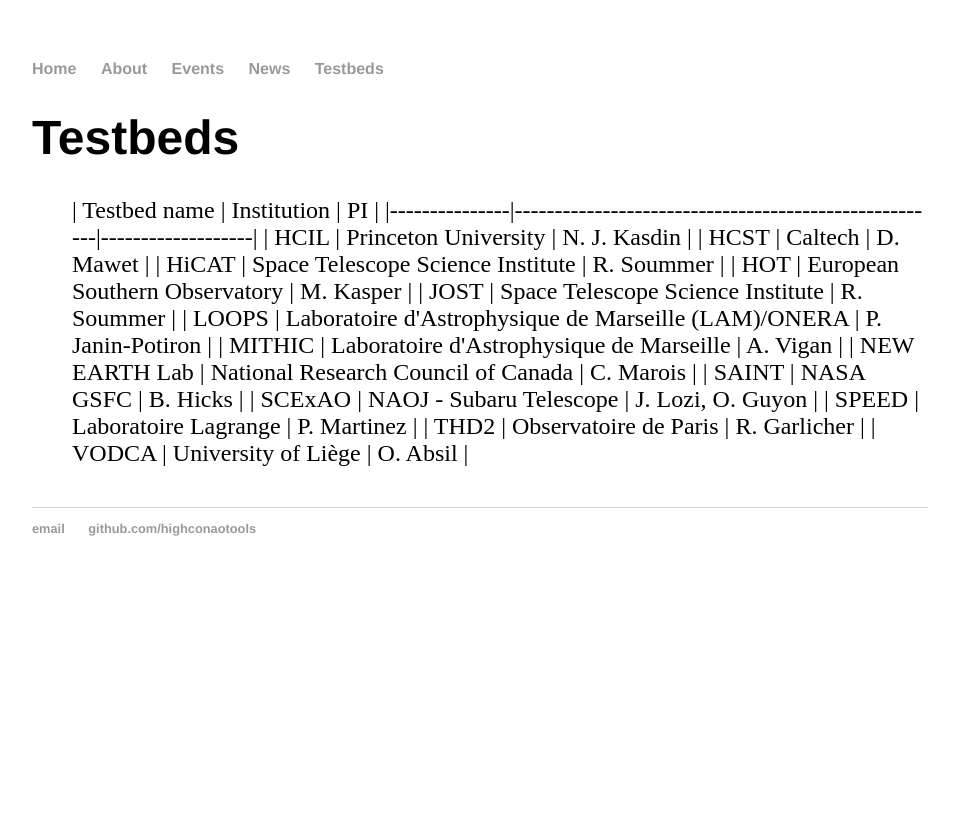
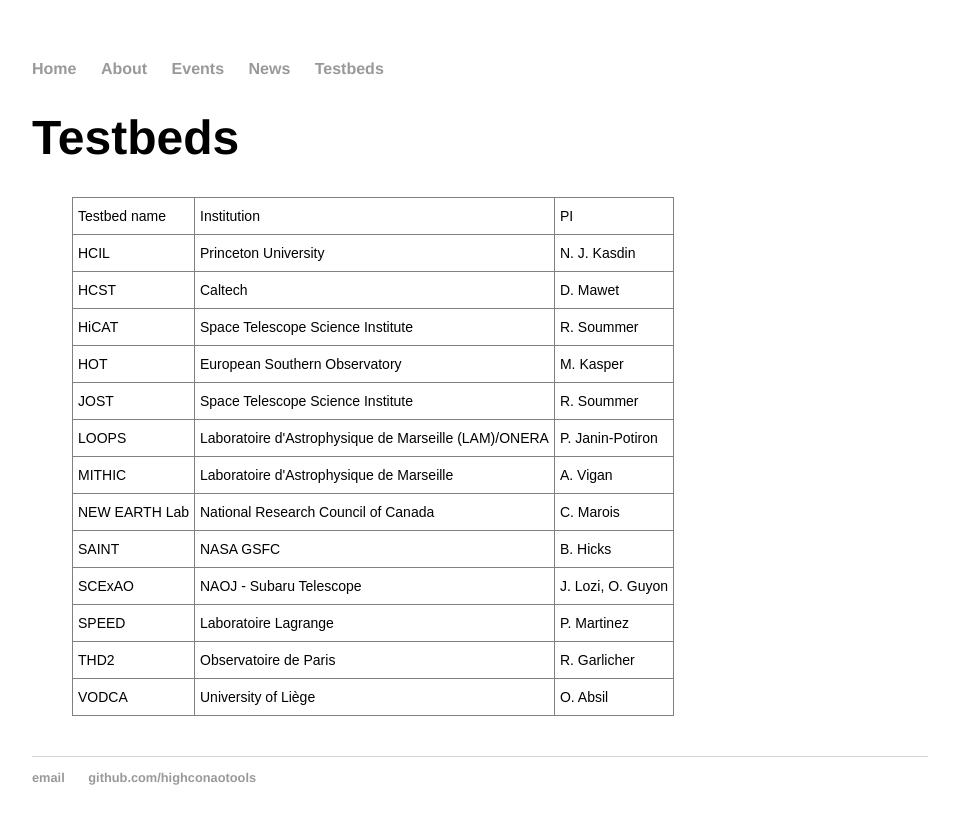
Before and after one commit to highconaotools/highconaotools.github.io, a Jekyll site: the page built from testbeds/index.html, in a window 1280 px wide. Shown: the top 824 px of the page, without its empty margins (160-1119 px from the left). Built offline with Jekyll 4.4.1, drawn with Linux system fonts in a browser that asks for light colours.

Commit message:
Converted testbeds markdown table to HTML table

```diff
--- a/testbeds/index.html
+++ b/testbeds/index.html
@@ -5,19 +5,82 @@
 	<h1>{{ page.title }}</h1>
 	<ul class="posts">
 
-	  | Testbed name  | Institution                                          | PI                |
-	  |---------------|------------------------------------------------------|-------------------|
-	  | HCIL          | Princeton University                                 | N. J. Kasdin      |
-	  | HCST          | Caltech                                              | D. Mawet          |
-	  | HiCAT         | Space Telescope Science Institute                    | R. Soummer        |
-	  | HOT           | European Southern Observatory                        | M. Kasper         |
-	  | JOST          | Space Telescope Science Institute                    | R. Soummer        |
-	  | LOOPS         | Laboratoire d'Astrophysique de Marseille (LAM)/ONERA | P. Janin-Potiron  |
-	  | MITHIC        | Laboratoire d'Astrophysique de Marseille             | A. Vigan          |
-	  | NEW EARTH Lab | National Research Council of Canada                  | C. Marois         |
-	  | SAINT         | NASA GSFC                                            | B. Hicks          |
-	  | SCExAO        | NAOJ - Subaru Telescope                              | J. Lozi, O. Guyon |
-	  | SPEED         | Laboratoire Lagrange                                 | P. Martinez       |
-	  | THD2          | Observatoire de Paris                                | R. Garlicher      |
-	  | VODCA         | University of Liège                                  | O. Absil          |
+		<style type="text/css">
+		.tg  {border-collapse:collapse;border-spacing:0;}
+		.tg td{font-family:Arial, sans-serif;font-size:14px;padding:10px 5px;border-style:solid;border-width:1px;overflow:hidden;word-break:normal;border-color:black;}
+		.tg th{font-family:Arial, sans-serif;font-size:14px;font-weight:normal;padding:10px 5px;border-style:solid;border-width:1px;overflow:hidden;word-break:normal;border-color:black;}
+		.tg .tg-0pky{border-color:inherit;text-align:left;vertical-align:top}
+		</style>
+		<table class="tg">
+		  <tr>
+		    <th class="tg-0pky">Testbed name</th>
+		    <th class="tg-0pky">Institution</th>
+		    <th class="tg-0pky">PI</th>
+		  </tr>
+		  <tr>
+		    <td class="tg-0pky">HCIL</td>
+		    <td class="tg-0pky">Princeton University</td>
+		    <td class="tg-0pky">N. J. Kasdin</td>
+		  </tr>
+		  <tr>
+		    <td class="tg-0pky">HCST</td>
+		    <td class="tg-0pky">Caltech</td>
+		    <td class="tg-0pky">D. Mawet</td>
+		  </tr>
+		  <tr>
+		    <td class="tg-0pky">HiCAT</td>
+		    <td class="tg-0pky">Space Telescope Science Institute</td>
+		    <td class="tg-0pky">R. Soummer</td>
+		  </tr>
+		  <tr>
+		    <td class="tg-0pky">HOT</td>
+		    <td class="tg-0pky">European Southern Observatory</td>
+		    <td class="tg-0pky">M. Kasper</td>
+		  </tr>
+		  <tr>
+		    <td class="tg-0pky">JOST</td>
+		    <td class="tg-0pky">Space Telescope Science Institute</td>
+		    <td class="tg-0pky">R. Soummer</td>
+		  </tr>
+		  <tr>
+		    <td class="tg-0pky">LOOPS</td>
+		    <td class="tg-0pky">Laboratoire d'Astrophysique de Marseille (LAM)/ONERA</td>
+		    <td class="tg-0pky">P. Janin-Potiron</td>
+		  </tr>
+		  <tr>
+		    <td class="tg-0pky">MITHIC</td>
+		    <td class="tg-0pky">Laboratoire d'Astrophysique de Marseille</td>
+		    <td class="tg-0pky">A. Vigan</td>
+		  </tr>
+		  <tr>
+		    <td class="tg-0pky">NEW EARTH Lab</td>
+		    <td class="tg-0pky">National Research Council of Canada</td>
+		    <td class="tg-0pky">C. Marois</td>
+		  </tr>
+		  <tr>
+		    <td class="tg-0pky">SAINT</td>
+		    <td class="tg-0pky">NASA GSFC</td>
+		    <td class="tg-0pky">B. Hicks</td>
+		  </tr>
+		  <tr>
+		    <td class="tg-0pky">SCExAO</td>
+		    <td class="tg-0pky">NAOJ - Subaru Telescope</td>
+		    <td class="tg-0pky">J. Lozi, O. Guyon</td>
+		  </tr>
+		  <tr>
+		    <td class="tg-0pky">SPEED</td>
+		    <td class="tg-0pky">Laboratoire Lagrange</td>
+		    <td class="tg-0pky">P. Martinez</td>
+		  </tr>
+		  <tr>
+		    <td class="tg-0pky">THD2</td>
+		    <td class="tg-0pky">Observatoire de Paris</td>
+		    <td class="tg-0pky">R. Garlicher</td>
+		  </tr>
+		  <tr>
+		    <td class="tg-0pky">VODCA</td>
+		    <td class="tg-0pky">University of Liège</td>
+		    <td class="tg-0pky">O. Absil</td>
+		  </tr>
+		</table>
 	</ul>
```
